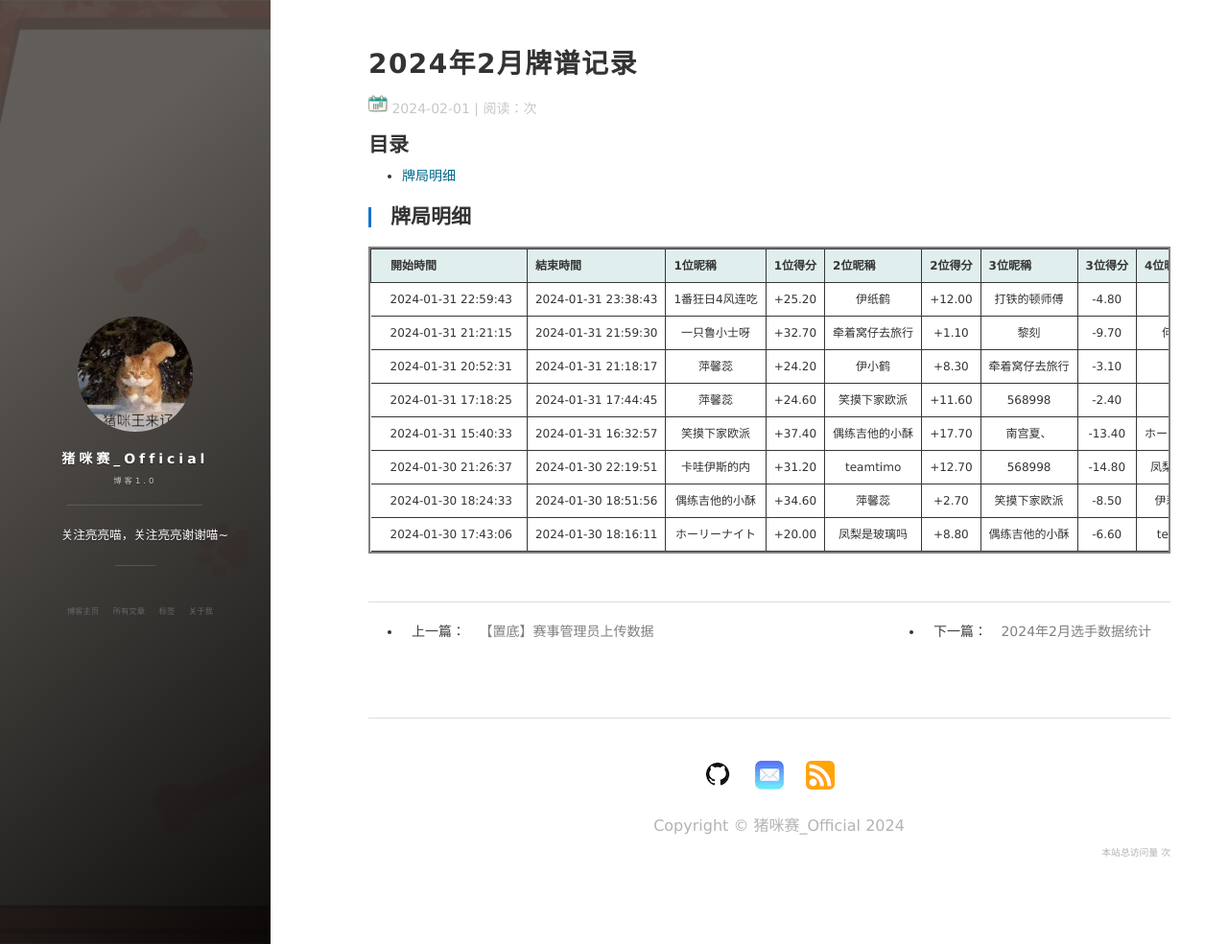
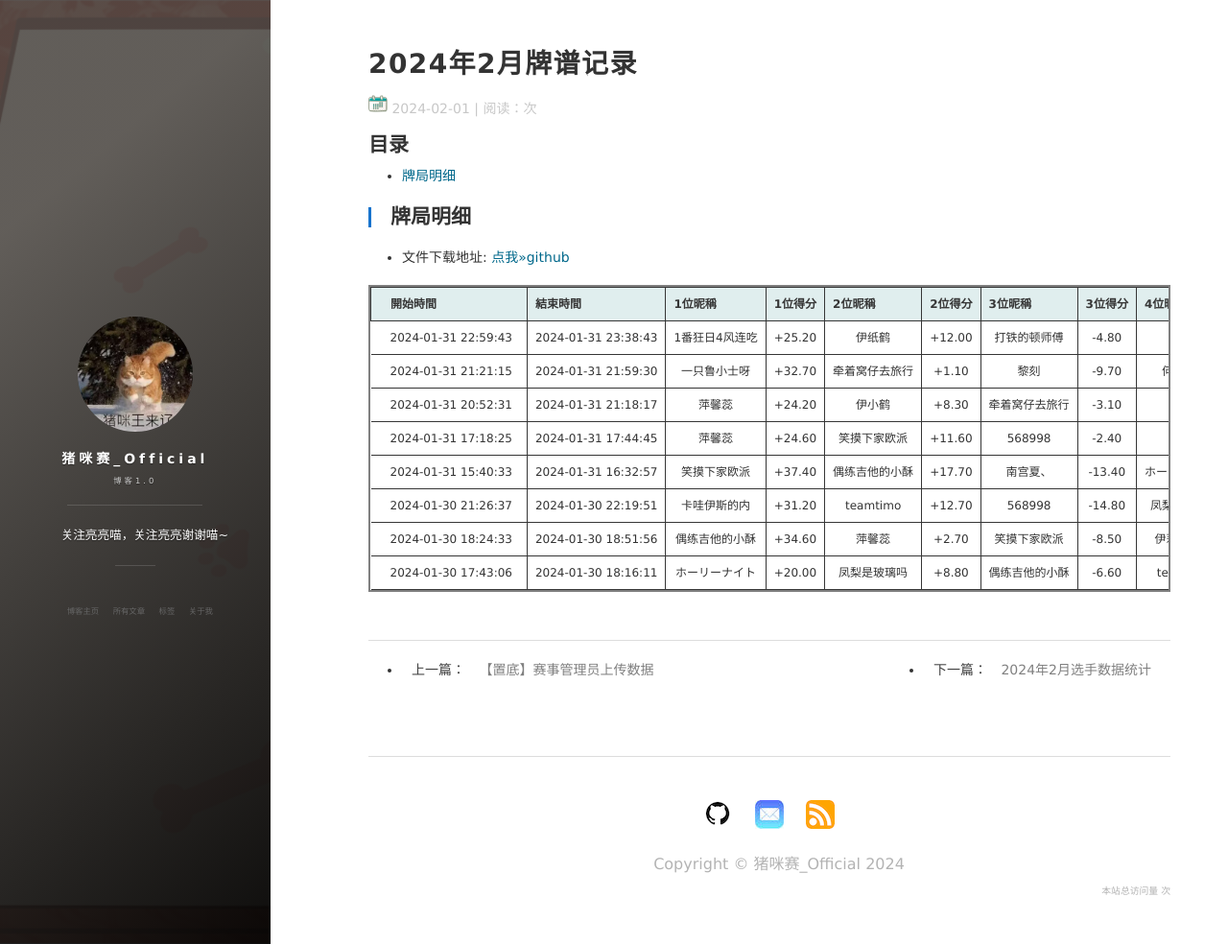
Before and after one commit to zhumisai/zhumisai.github.io, a Jekyll site: the page built from _posts/2024-2-1-detail.md, in a window 1280 px wide and 984 px high. Shown: the whole window at 96% size. Built offline with Jekyll 4.4.1, drawn with Linux system fonts in a browser that asks for light colours; nearby versions of some CDN libraries; comment, search, counter and statistics services are not loaded.

Commit message:
INIT COMMIT

```diff
--- a/_posts/2024-2-1-detail.md
+++ b/_posts/2024-2-1-detail.md
@@ -7,6 +7,8 @@ tags: 雀魂-赛事数据
 ---
 
 ## 牌局明细
+- 文件下载地址: [点我>>github](https://github.com/zhumisai/zhumisai.github.io/blob/master/_data/detail.csv)
+
 <table class="bUEzXH" >
   <thead>
   <tr class="react-csv-row">
```
Also changed, not shown: _posts/2024-2-1-summary.md (+2 -0 lines).
